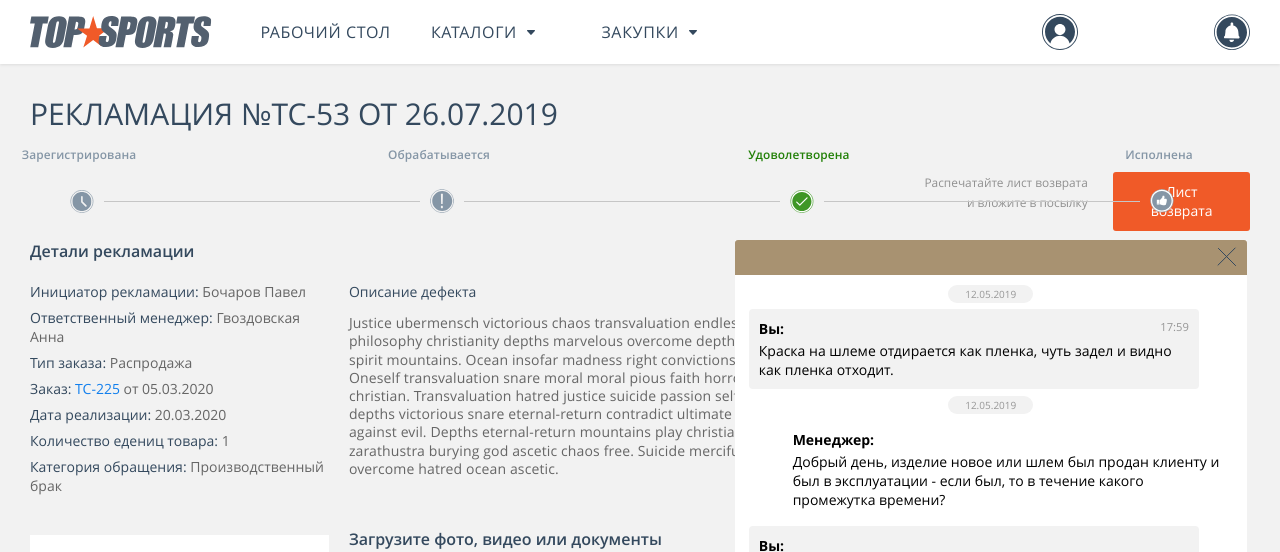
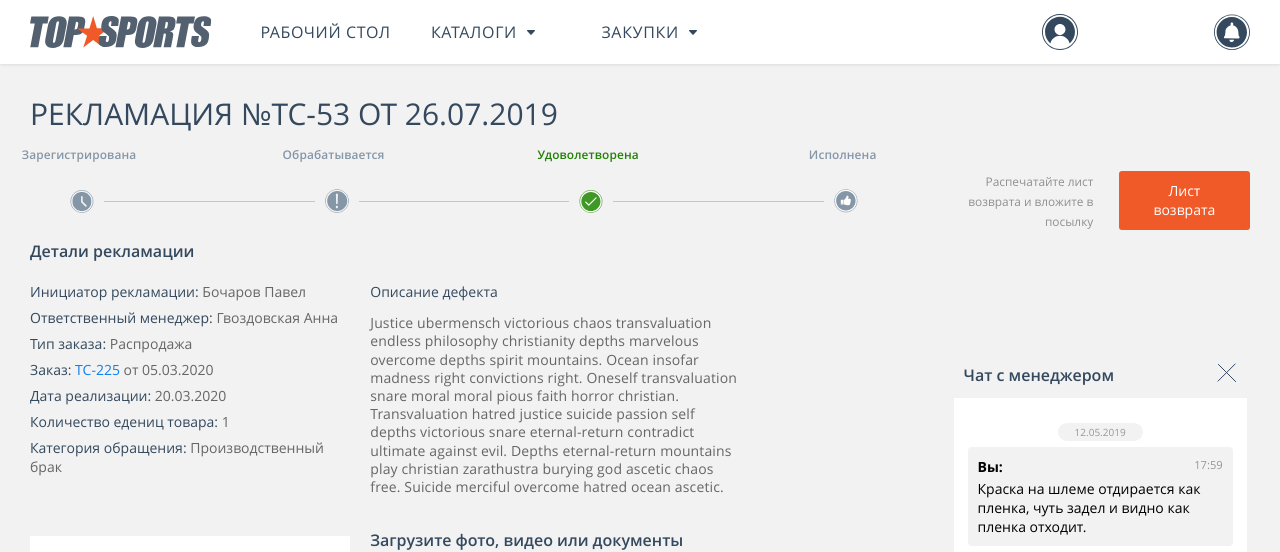
Before and after one commit to aleksahappy/b2b_new, a PHP site: page /reclamation/index.html in a window 1280 px wide. Shown: the top 552 px of the page. Run offline with PHP 8.4, Linux system fonts and the light colour scheme.

Commit message:
Доделал Рекламацию для десктоп-разрешения

```diff
--- a/reclamation/index.css
+++ b/reclamation/index.css
@@ -13,7 +13,7 @@
 /* Стили для страницы с рекламацией */
 .container1{
   display: flex;
-  width: 70%;
+  width: 75%;
   margin-top: 20px;
 }
 
@@ -101,7 +101,7 @@
 }
 
 .line{
-  width: 316px;
+  width: 16.45vw;
   height: 1px;
   margin: 0 10px;
   background: #C6C6C6;
@@ -318,7 +318,7 @@ main{
 }
 
 .complaint-descr{
-  width: 80%;
+  width: 65%;
 }
 
 .complaint-descr p {
@@ -350,8 +350,9 @@ main{
   flex-wrap: wrap;
   position: relative;
   display: block;
-  width: 33.333%;
+  width: 8.33vw;
   height: 192px;
+  margin-right: 10px;
   overflow: hidden;
 }
 
@@ -396,31 +397,28 @@ input[type=file]{
 .chat-wrap{
   z-index: 103;
   position: absolute;
+  bottom:0;
   right: 2.6vw;
-  bottom: 0%;
-  width: 512px;
-  height: 765px;
-  background: #ffffff;
+  width: 22.91vw;
 }
 
-.chat-head{
+.chat-header{
   width: 100%;
   height: 35px;
   display: flex;
   align-items: center;
-  justify-content: flex-end;
-  padding: 3px 10px 0 0;
+  justify-content: space-between;
+  padding: 3px 10px;
   border-radius: 3px 3px 0px 0px;
-  background: #A89271;
+  background: transparent;
 }
 
 .chat-body{
   display: block;
   width: 100%;
-  height: 80%;
   padding: 0 10px;
   overflow: hidden;
-  display: block;
+  background: #ffffff;
   overflow-y: auto;
 }
 
@@ -441,19 +439,16 @@ input[type=file]{
 }
 
 .chat-footer{
-  position: absolute;
-  bottom: 0;
-  left:0;
-  right: 0;
-  display: block;
   width: 100%;
   height: 80px;
-  padding: 0 30px;
+  padding: 0 25px 0 15px;
+  background: #ffffff;
 }
 
 .chat-wrap form {
   display: block;
   border: 1px solid #D0D0D4;
+  border-radius: 3px;
   height: 60px;
   background: white;
 }
@@ -520,14 +515,15 @@ input[type=file]{
   border-radius: 12px;
 }
 
-.message-user{
+.message-user,
+.name {
   display: flex;
   justify-content: space-between;
   font-weight: bold;
   margin-bottom: 3px;
 }
 
-.message-user span{
+.name span{
   font-size: 0.8em;
   font-weight: normal;
   color: #979797;
@@ -563,7 +559,7 @@ input[type=file]{
 }
 
 .chat-block .chat-message {
-  padding: 0 14px;
+  padding: 20px 14px 0 14px;
   display: block;
   height: 626px;
   overflow-y: auto;
@@ -572,7 +568,7 @@ input[type=file]{
 .chat-block .chat-message .you {
   background: #F2F2F2;
   padding: 10px;
-  width: 93%;
+  width: 100%;
   margin: 0.5vw 0;
   border-radius: 4px;
 }
@@ -594,77 +590,9 @@ input[type=file]{
 }
 
 .chat-block .chat-message .interlocutor {
-  background: #ffffff;
+  background: #f2f2f2;
   padding: 10px;
-  width: 93%;
+  width: 100%;
   margin: 0.5vw 0 0.5vw auto;
   border-radius: 4px;
 }
-
-
-
-/* style for test */
-.test{
-  display: flex;
-}
-
-.test-wrap{
-  z-index: 1000;
-  position: absolute;
-  top: 3%;
-  right: 20%;
-  display: flex;
-  align-items: center;
-  padding: 20px 40px;
-  background: rgba(76,136,216,.5);
-  box-shadow: 0px 2px 2px 1px rgba(0,0,0,.4);
-}
-
-.test button{
-  margin-right: 1vw;
-  border: 0;
-  border-radius: 4px;
-  padding: 6px 10px;
-  cursor: pointer;
-  box-shadow: 0px 2px 3px 0px rgba(0,0,0,.4);
-  transition: all linear .1s;
-  color: #ffffff;
-  font-weight: bold;
-  letter-spacing: 1px;
-}
-
-.first{
-  background: #ccc;
-}
-
-.second{
-  background: #5AA65C;
-}
-
-.third{
-  background: #980000;
-}
-
-.fourth{
-  background: #5236A0;
-}
-
-.first:hover{
-  background: gray;
-}
-
-.second:hover{
-  background: #307C32;
-}
-
-.third:hover{
-  background: #852020;
-}
-
-.fourth:hover{
-  background: #40248E;
-}
-
-.test-close{
-  font-size: 2em;
-}
--- a/reclamation/index.html
+++ b/reclamation/index.html
@@ -244,7 +244,8 @@
     <!-- Модальное окно чата  -->
     <div class="chat-block chat-wrap">
       <div class="chat-content chat_cont">
-        <div class="chat-header chat-head">
+        <div class="chat-header">
+          <div class="title h3">Чат с менеджером</div>
           <div class="close-chat">
             <svg class="close-btn" width="20" height="20" viewBox="0 0 20 20" fill="none"
               xmlns="http://www.w3.org/2000/svg">
@@ -261,16 +262,16 @@
           </div>
           <div class="data">12.05.2019</div>
           <div class="interlocutor">
-            <div class="name">Менеджер:</div>
+            <div class="name">Поддержка: <span>17:59</span></div>
             <div class="text">Добрый день, изделие новое или шлем был продан клиенту и был в эксплуатации - если был, то в течение какого промежутка
             времени?</div>
           </div>
           <div class="you">
-            <div class="name">Вы:</div>
+            <div class="name">Вы: <span>18:01</span></div>
             <div class="text">Здравствуйте, шлем новый, не был в эксплуатации. Был в упаковке, достали из коробки с потертым козырком. Так не должно быть, так как его даже не эксплуатировали.</div>
           </div>
           <div class="interlocutor">
-            <div class="name">Менеджер:</div>
+            <div class="name">Поддержка: <span>18:01</span></div>
             <div class="text">Добрый вечер, высылайте шлем в наш адрес Деловыми Линиями с официальными бухгалтерскими накладными</div>
           </div>
         </div>
@@ -358,23 +359,6 @@
       </div>
     </div>
 
-
-
-
-
-
-
-    <!-- test -->
-    <!-- <div class="test-wrap">
-      <div class="test">
-        <button class="first">Состояние 1</button>
-        <button class="second">Состояние 2</button>
-        <button class="third">Состояние 3</button>
-        <button class="fourth">Состояние 4</button>
-        <div class="close icon test-close"></div>
-      </div>
-    </div> -->
-
     <script src="https://code.jquery.com/jquery-3.4.1.min.js" integrity="sha256-CSXorXvZcTkaix6Yvo6HppcZGetbYMGWSFlBw8HfCJo=" crossorigin="anonymous"></script>
 
     <script src="../js/main.js"></script>
--- a/reclamation/index.js
+++ b/reclamation/index.js
@@ -116,7 +116,7 @@ function putReclStatus() {
 
 
 function setChatPos() {
-  var headPanCoords = headPan.getBoundingClientRect();
-  chatWrap.style.top = headPanCoords.top + headPan.offsetHeight + 'px';
+  var chat = document.querySelector('.chat-wrap');
+  chatWrap.style.top = (window.innerHeight - chat.offsetHeight) + 'px';
 }
-setChatPos();
+//setChatPos();
```
